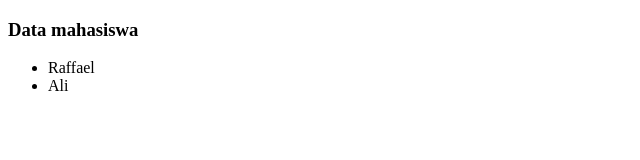
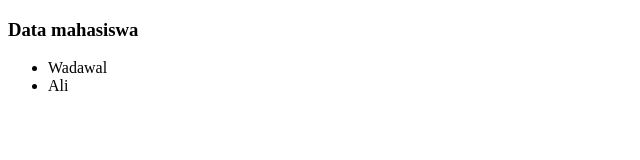
Before and after one commit to maevlava/Getto, a plain HTML site: page index.html in a window 1280 px wide. Shown: the full height of the page, 0-640 px from the left. Drawn offline with Linux system fonts and the light colour scheme.

Commit message:
mengubah file index

```diff
--- a/index.html
+++ b/index.html
@@ -11,7 +11,7 @@
 <body>
   <h3>Data mahasiswa</h3>
   <ul>
-    <li>Raffael</li>
+    <li>Wadawal</li>
     <li>Ali</li>
   </ul>
 </body>
```
